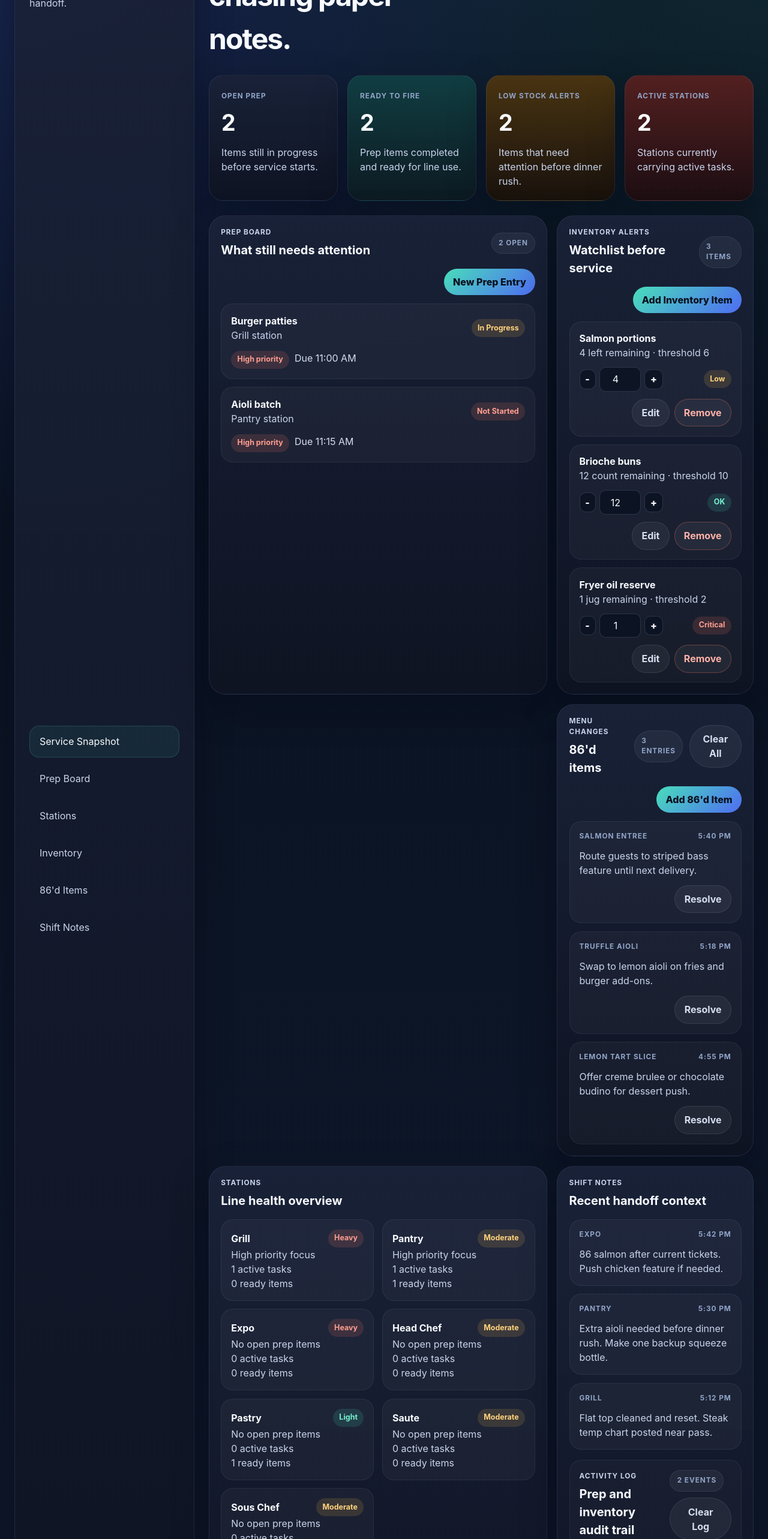
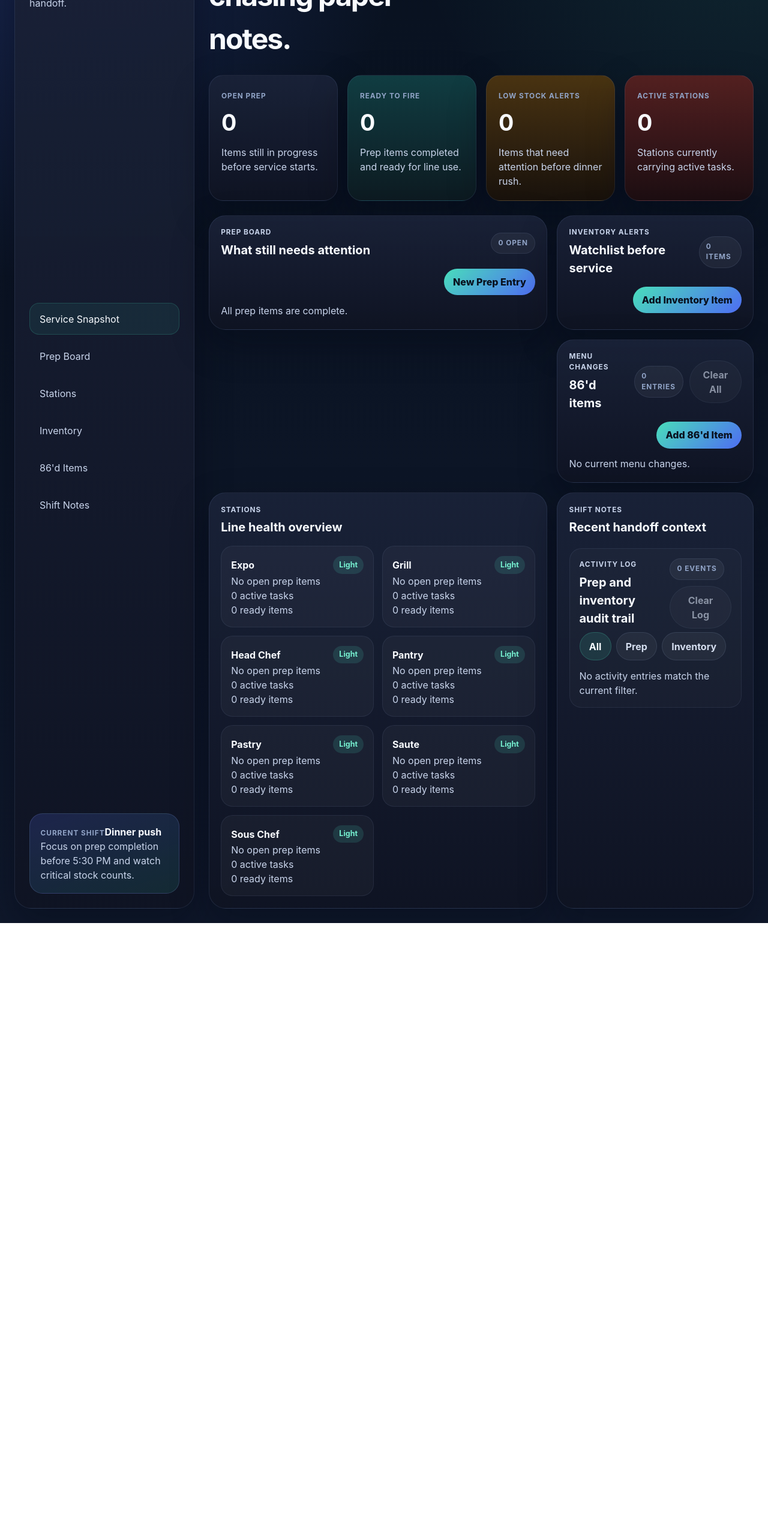
Before and after one commit to Ericr567/Boh-dashboard, a React (Vite) app: page / in a window 1280 px wide. Shown: the part 234-2800 px from the top of the page at 60% size. After the commit the page ends 1773 px from the top, so only its background shows below. Built offline with nearby package versions, Linux system fonts and the light colour scheme.

Commit message:
Remove seeded dashboard data and use user-entered state only

```diff
--- a/src/App.tsx
+++ b/src/App.tsx
@@ -46,167 +46,19 @@ type AuditEntry = {
 
 type AuditFilter = 'All' | AuditEntry['category']
 
-type StationStatus = {
-  id: string
-  name: StationName
-  workload: 'Light' | 'Moderate' | 'Heavy'
-}
-
 const stationNames: StationName[] = ['Grill', 'Saute', 'Pastry', 'Pantry', 'Expo', 'Head Chef', 'Sous Chef']
 
-const initialPrepItems: PrepItem[] = [
-  {
-    id: 'prep-1',
-    name: 'Burger patties',
-    station: 'Grill',
-    priority: 'High',
-    status: 'In Progress',
-    dueTime: '11:00 AM',
-  },
-  {
-    id: 'prep-2',
-    name: 'Pickled onions',
-    station: 'Pantry',
-    priority: 'Medium',
-    status: 'Ready',
-    dueTime: '10:30 AM',
-  },
-  {
-    id: 'prep-3',
-    name: 'Aioli batch',
-    station: 'Pantry',
-    priority: 'High',
-    status: 'Not Started',
-    dueTime: '11:15 AM',
-  },
-  {
-    id: 'prep-4',
-    name: 'Creme brulee base',
-    station: 'Pastry',
-    priority: 'Low',
-    status: 'Ready',
-    dueTime: '10:45 AM',
-  },
-]
-
-const initialInventoryItems: InventoryItem[] = [
-  {
-    id: 'inv-1',
-    name: 'Salmon portions',
-    quantity: 4,
-    unit: 'left',
-    threshold: 6,
-  },
-  {
-    id: 'inv-2',
-    name: 'Brioche buns',
-    quantity: 12,
-    unit: 'count',
-    threshold: 10,
-  },
-  {
-    id: 'inv-3',
-    name: 'Fryer oil reserve',
-    quantity: 1,
-    unit: 'jug',
-    threshold: 2,
-  },
-]
-
-const initialEightySixItems: EightySixItem[] = [
-  {
-    id: 'eighty-six-1',
-    item: 'Salmon entree',
-    change: 'Route guests to striped bass feature until next delivery.',
-    timestamp: '5:40 PM',
-  },
-  {
-    id: 'eighty-six-2',
-    item: 'Truffle aioli',
-    change: 'Swap to lemon aioli on fries and burger add-ons.',
-    timestamp: '5:18 PM',
-  },
-  {
-    id: 'eighty-six-3',
-    item: 'Lemon tart slice',
-    change: 'Offer creme brulee or chocolate budino for dessert push.',
-    timestamp: '4:55 PM',
-  },
-]
-
-const initialShiftNotes: ShiftNote[] = [
-  {
-    id: 'note-1',
-    station: 'Expo',
-    message: '86 salmon after current tickets. Push chicken feature if needed.',
-    timestamp: '5:42 PM',
-  },
-  {
-    id: 'note-2',
-    station: 'Pantry',
-    message: 'Extra aioli needed before dinner rush. Make one backup squeeze bottle.',
-    timestamp: '5:30 PM',
-  },
-  {
-    id: 'note-3',
-    station: 'Grill',
-    message: 'Flat top cleaned and reset. Steak temp chart posted near pass.',
-    timestamp: '5:12 PM',
-  },
-]
-
-const initialAuditEntries: AuditEntry[] = [
-  {
-    id: 'audit-1',
-    category: 'Prep',
-    message: 'Burger patties remain in progress on Grill.',
-    timestamp: '10:48 AM',
-  },
-  {
-    id: 'audit-2',
-    category: 'Inventory',
-    message: 'Salmon portions dropped below threshold and need a delivery check.',
-    timestamp: '10:32 AM',
-  },
-]
-
-const stationStatuses: StationStatus[] = [
-  {
-    id: 'station-1',
-    name: 'Grill',
-    workload: 'Heavy',
-  },
-  {
-    id: 'station-2',
-    name: 'Saute',
-    workload: 'Moderate',
-  },
-  {
-    id: 'station-3',
-    name: 'Pastry',
-    workload: 'Light',
-  },
-  {
-    id: 'station-4',
-    name: 'Pantry',
-    workload: 'Moderate',
-  },
-  {
-    id: 'station-5',
-    name: 'Expo',
-    workload: 'Heavy',
-  },
-  {
-    id: 'station-6',
-    name: 'Head Chef',
-    workload: 'Moderate',
-  },
-  {
-    id: 'station-7',
-    name: 'Sous Chef',
-    workload: 'Moderate',
-  },
-]
+const initialPrepItems: PrepItem[] = []
+const initialInventoryItems: InventoryItem[] = []
+const initialEightySixItems: EightySixItem[] = []
+const initialShiftNotes: ShiftNote[] = []
+const initialAuditEntries: AuditEntry[] = []
+
+const legacySeededPrepIds = new Set(['prep-1', 'prep-2', 'prep-3', 'prep-4'])
+const legacySeededInventoryIds = new Set(['inv-1', 'inv-2', 'inv-3'])
+const legacySeededEightySixIds = new Set(['eighty-six-1', 'eighty-six-2', 'eighty-six-3'])
+const legacySeededShiftNoteIds = new Set(['note-1', 'note-2', 'note-3'])
+const legacySeededAuditIds = new Set(['audit-1', 'audit-2'])
 
 const storageKeys = {
   prepItems: 'lineflow.prepItems',
@@ -278,7 +130,7 @@ const loadStoredPrepItems = (value: unknown): PrepItem[] => {
         dueTime: item.dueTime,
       }
     })
-    .filter((item): item is PrepItem => item !== null)
+    .filter((item): item is PrepItem => item !== null && !legacySeededPrepIds.has(item.id))
 }
 
 const loadStoredInventoryItems = (value: unknown): InventoryItem[] => {
@@ -308,7 +160,7 @@ const loadStoredInventoryItems = (value: unknown): InventoryItem[] => {
         threshold: Number.isFinite(threshold) ? Math.max(1, Math.floor(threshold)) : 1,
       }
     })
-    .filter((item): item is InventoryItem => item !== null)
+    .filter((item): item is InventoryItem => item !== null && !legacySeededInventoryIds.has(item.id))
 }
 
 const loadStoredEightySixItems = (value: unknown): EightySixItem[] => {
@@ -339,7 +191,7 @@ const loadStoredEightySixItems = (value: unknown): EightySixItem[] => {
         timestamp: item.timestamp,
       }
     })
-    .filter((item): item is EightySixItem => item !== null)
+    .filter((item): item is EightySixItem => item !== null && !legacySeededEightySixIds.has(item.id))
 }
 
 const loadStoredShiftNotes = (value: unknown): ShiftNote[] => {
@@ -369,7 +221,7 @@ const loadStoredShiftNotes = (value: unknown): ShiftNote[] => {
         timestamp: note.timestamp,
       }
     })
-    .filter((note): note is ShiftNote => note !== null)
+    .filter((note): note is ShiftNote => note !== null && !legacySeededShiftNoteIds.has(note.id))
 }
 
 const loadStoredAuditEntries = (value: unknown): AuditEntry[] => {
@@ -399,7 +251,7 @@ const loadStoredAuditEntries = (value: unknown): AuditEntry[] => {
         timestamp: auditEntry.timestamp,
       }
     })
-    .filter((entry): entry is AuditEntry => entry !== null)
+    .filter((entry): entry is AuditEntry => entry !== null && !legacySeededAuditIds.has(entry.id))
 }
 
 const loadStoredState = <T,>(key: string, fallback: T, normalize: (value: unknown) => T): T => {
@@ -518,21 +370,31 @@ function App() {
     (item) => getInventoryStatus(item.quantity, item.threshold) !== 'OK',
   ).length
 
-  const workloadByStation = stationStatuses.reduce<Record<StationName, StationStatus['workload']>>(
-    (accumulator, station) => {
-      accumulator[station.name] = station.workload
-      return accumulator
-    },
-    {
-      Grill: 'Moderate',
-      Saute: 'Moderate',
-      Pastry: 'Moderate',
-      Pantry: 'Moderate',
-      Expo: 'Moderate',
-      'Head Chef': 'Moderate',
-      'Sous Chef': 'Moderate',
-    },
-  )
+  const workloadByStation = stationNames.reduce<
+    Record<StationName, 'Light' | 'Moderate' | 'Heavy'>
+  >((accumulator, stationName) => {
+    const activeTasks = prepItems.filter(
+      (item) => item.station === stationName && item.status !== 'Ready',
+    ).length
+
+    if (activeTasks >= 3) {
+      accumulator[stationName] = 'Heavy'
+    } else if (activeTasks >= 1) {
+      accumulator[stationName] = 'Moderate'
+    } else {
+      accumulator[stationName] = 'Light'
+    }
+
+    return accumulator
+  }, {
+    Grill: 'Light',
+    Saute: 'Light',
+    Pastry: 'Light',
+    Pantry: 'Light',
+    Expo: 'Light',
+    'Head Chef': 'Light',
+    'Sous Chef': 'Light',
+  })
 
   const stationSummaries = stationNames.map((stationName) => {
     const stationPrepItems = prepItems.filter((item) => item.station === stationName)
```
